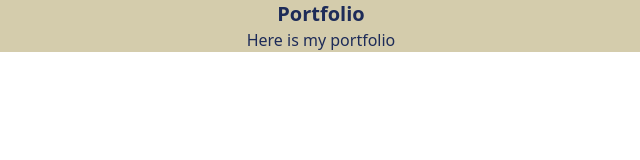
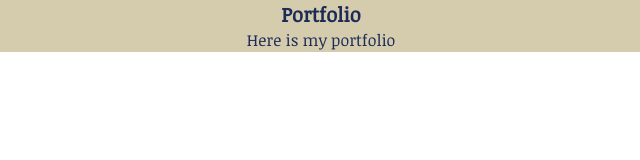
Before and after one commit to Ahoxa/MyPortfolio, an Astro site: page / in a window 1280 px wide. Shown: the full height of the page, 319-959 px from the left. Built offline with nearby package versions, Linux system fonts and the light colour scheme; Astro itself is replaced by a stand-in of ours.

Commit message:
change how styles are applied

```diff
--- a/src/layouts/Layout.astro
+++ b/src/layouts/Layout.astro
@@ -14,4 +14,15 @@
 	<body class="bg-beige-200 dark:bg-navy-200 text-navy-200 dark:text-beige-100 transition-colors duration-500">
 		<slot />
 	</body>
+	<style is:global>
+		/* here, import Noticia Text and Cardo */
+		@import url('https://fonts.googleapis.com/css2?family=Cardo&family=Noticia+Text&display=swap');
+
+		body{
+				font-family: 'Noticia Text', serif;
+				-webkit-font-smoothing: antialiased;
+				text-rendering: optimizeLegibility;
+				overflow-wrap: break-word;
+		}
+		</style>
 </html>
--- a/src/styles/global.css
+++ /dev/null
@@ -1,9 +0,0 @@
-/* here, import Noticia Text and Cardo */
-@import url('https://fonts.googleapis.com/css2?family=Cardo&family=Noticia+Text&display=swap');
-
-body{
-    font-family: 'Noticia Text', serif;
-    -webkit-font-smoothing: antialiased;
-    text-rendering: optimizeLegibility;
-    overflow-wrap: break-word;
-}
```
